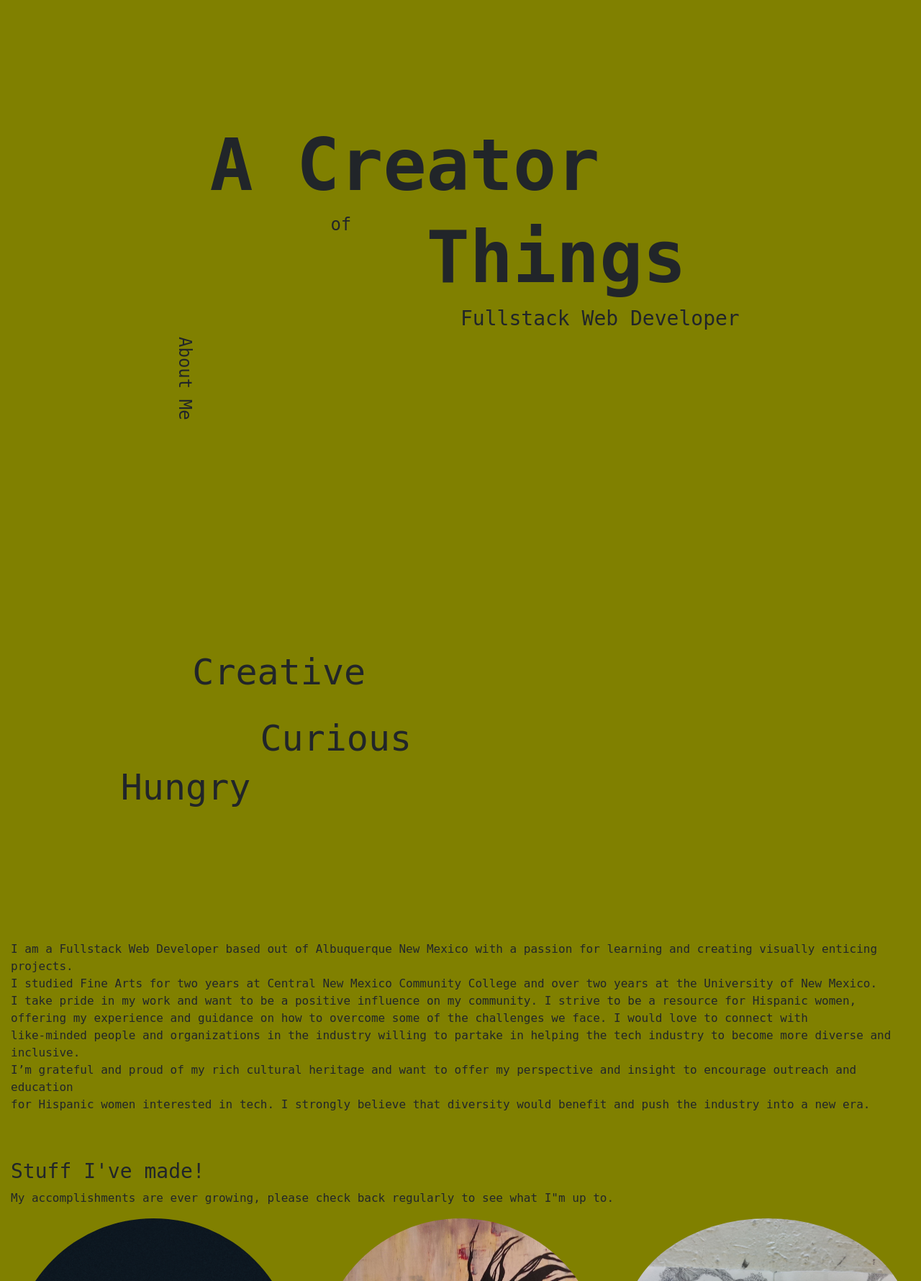
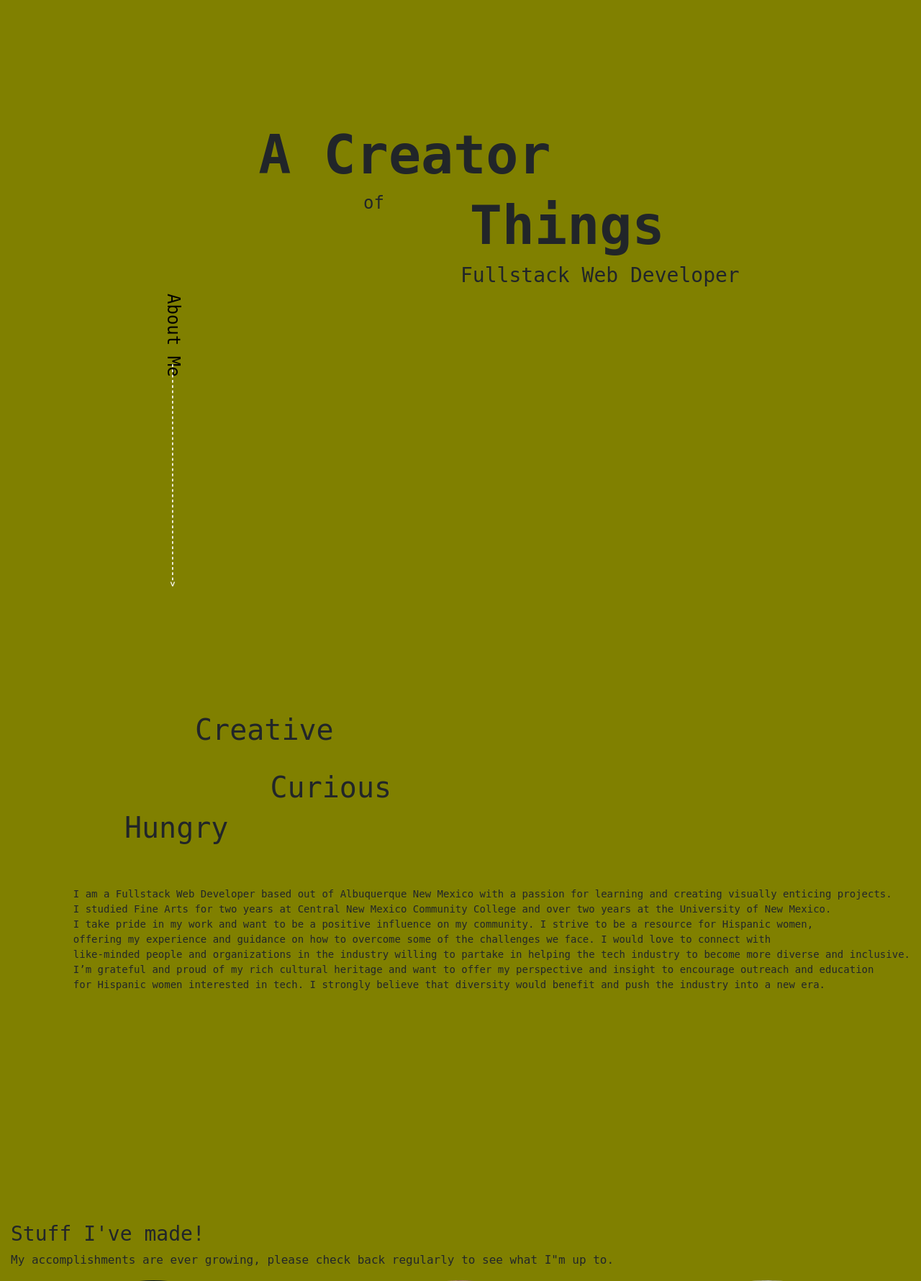
Before and after one commit to Leeyo84/personal-web-page, a PHP site: page / in a window 1280 px wide. Shown: the part 56-1836 px from the top of the page at 72% size. Run offline with PHP 8.4, Linux system fonts and the light colour scheme; some libraries are stand-ins or nearby versions.

Commit message:
added animations to main section and verticle line

```diff
--- a/public_html/index.html
+++ b/public_html/index.html
@@ -5,10 +5,12 @@
 	<meta name="viewport"
 			content="width=device-width, user-scalable=no, initial-scale=1.0, maximum-scale=1.0, minimum-scale=1.0">
 	<meta http-equiv="X-UA-Compatible" content="ie=edge">
-
+<!--Animation framework link-->
+	<link rel="stylesheet" href="https://cdnjs.cloudflare.com/ajax/libs/animate.css/3.7.2/animate.min.css">
+	<!--bootstrap-->
 	<link rel="stylesheet" href="https://stackpath.bootstrapcdn.com/bootstrap/4.3.1/css/bootstrap.min.css" integrity="sha384-ggOyR0iXCbMQv3Xipma34MD+dH/1fQ784/j6cY/iJTQUOhcWr7x9JvoRxT2MZw1T" crossorigin="anonymous">
 
-
+<!--My own style sheet-->
 	<link rel="stylesheet" href="styles/style.css">
 
 
@@ -40,7 +42,7 @@
 <body>
 
 <!--Welcome Section-->
-		<section class="main-heading">
+		<section class="main-heading cotainer-fluid">
 			<nav class="navbar navbar-expand-lg">
 				<a class="navbar-brand" href="#">Leonela Gutierrez</a>
 			</nav>
@@ -48,17 +50,18 @@
 			<div class="creator container-fluid row">
 				<h1 class="col"></h1>
 				<h1 class="col"></h1>
-				<h1 class="createor-txt text-center col-6">A Creator </h1>
+				<h1 class="animated bounceInLeft slow createor-txt text-center col-6">A Creator </h1>
 				<h1 class="col"></h1>
 				<h1 class="col"></h1>
 				<h1 class="col"></h1>
 			</div>
+
 			<div class="container-fluid row">
 				<h4 class="col"></h4>
 				<h4 class="col"></h4>
 				<h4 class="col"></h4>
-				<h4 class="col">of</h4>
-				<h1 class="createor-txt text-center">  Things </h1>
+				<h4 class="col animated bounceIn delay-1s slower">of</h4>
+				<h1 class="animated bounceInRight delay-1s slow createor-txt text-center">  Things </h1>
 				<h4 class="col"></h4>
 				<h4 class="col"></h4>
 			</div>
@@ -67,12 +70,22 @@
 				<h4 class="col"></h4>
 				<h4 class="col"></h4>
 				<h4 class="col"></h4>
-				<h3 class="col-6">Fullstack Web Developer</h3>
+				<h3 class="col-6 animated fadeIn delay-3s slow">Fullstack Web Developer</h3>
 			</div>
+
 			<div class="row container-fluid">
 				<p class="col"></p>
-				<p class="col about-me-txt">About Me</p>
+				<a href="about-me-section" class="col about-me-txt animated fadeInDown delay-5s slow">About Me</a>
+				<p class="col outer"></p>
 				<p class="col"></p>
+				<p class="col"></p>
+				<p class="col"></p>
+			</div>
+
+			<div class="row container-fluid">
+				<p class="col"></p>
+				<p class="col about-me-line animated fadeInDown infinite delay-5s slower text-bottom" >------------------------------------------></p>
+				<p class="col outer"></p>
 				<p class="col"></p>
 				<p class="col"></p>
 				<p class="col"></p>
@@ -81,9 +94,10 @@
 
 <!--About Me Section-->
 		<section class="container-fluid about-me">
+			<div >
 				<div class="row">
 					<h3 class="col"></h3>
-				<h3 class="col floating-txt">Creative</h3>
+					<h3 class="col floating-txt animate bounceInDown">Creative</h3>
 					<h3 class="col"></h3>
 					<h3 class="col"></h3>
 					<h3 class="col"></h3>
@@ -128,9 +142,14 @@
 <!--My Stuff Section-->
 			<section class="container-fluid stuff-i-made">
 				<div class="py-5">
-			<h3>Stuff I've made!</h3>
+
+					<div>
+						<h3 class="animated bounceInLeft slow">Stuff I've made!</h3>
 						<p>My accomplishments are ever growing, please check back regularly to see what I"m up to. </p>
+					</div>
+
 					<div style="border: none" class="card-deck">
+
 						<div style="border: none" class="card">
 							<img src="documentation/images/matt-nelson-cTyVIvzQslE-unsplash.jpg" class="card-img-top rounded-circle" alt="place holder for capstone">
 								<div class="card-body text-center">
@@ -139,6 +158,7 @@
 									<p class="card-text"><small class="text-muted">Last updated 3 mins ago</small></p>
 								</div>
 						</div>
+
 						<div style="border: none" class="card">
 							<div id="carouselExampleFade" class="carousel slide carousel-fade" data-ride="carousel">
 								<div class="carousel-inner">
@@ -159,6 +179,7 @@
 								<p class="card-text"><small class="text-muted">Last updated 3 mins ago</small></p>
 							</div>
 						</div>
+
 						<div style="border: none" class="card">
 							<div id="carouselExampleSlidesOnly" class="carousel slide carousel-fade" data-ride="carousel">
 								<div class="carousel-inner">
--- a/public_html/styles/style.css
+++ b/public_html/styles/style.css
@@ -23,23 +23,38 @@ body {
 
 .createor-txt {
 	font-weight: bolder;
-	font-size: 100px;
+	font-size: 75px;
 }
 
 .navbar-brand {
 	color: black;
 }
 
+a:link {
+	color: black;
+}
+a:hover {
+	color: darkmagenta;
+
+}
 .about-me-txt {
 	font-size: 24px;
 	writing-mode: vertical-lr;
 }
 
+.about-me-line {
+	writing-mode: vertical-lr;
+	font-weight: bolder;
+	font-size: 12px;
+	color: white;
+}
+
 .about-me-para {
-	padding-top: 175px;
+	padding-top: 50px;
 }
 
 .about-me {
+	font-size: 14px;
 	padding-top: 10em;
 	box-sizing: border-box;
 	min-height: 100vh;
@@ -48,10 +63,11 @@ body {
 }
 
 .floating-txt {
-	font-size: 50px;
+	font-size: 40px;
 }
 
 .stuff-i-made {
+
 	box-sizing: border-box;
 	min-height: 100vh;
 	display: block;
```
Lines whose indentation alone changed are shown as unchanged.
